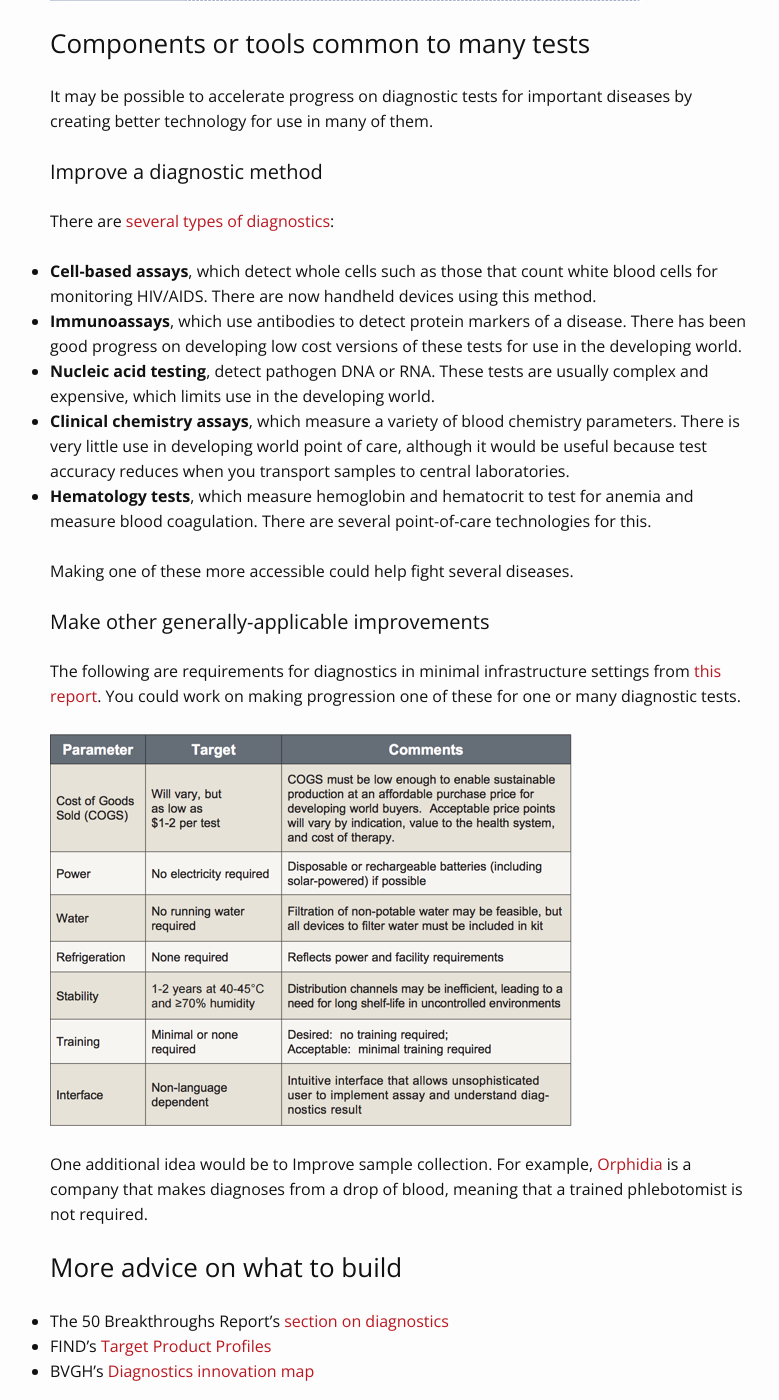
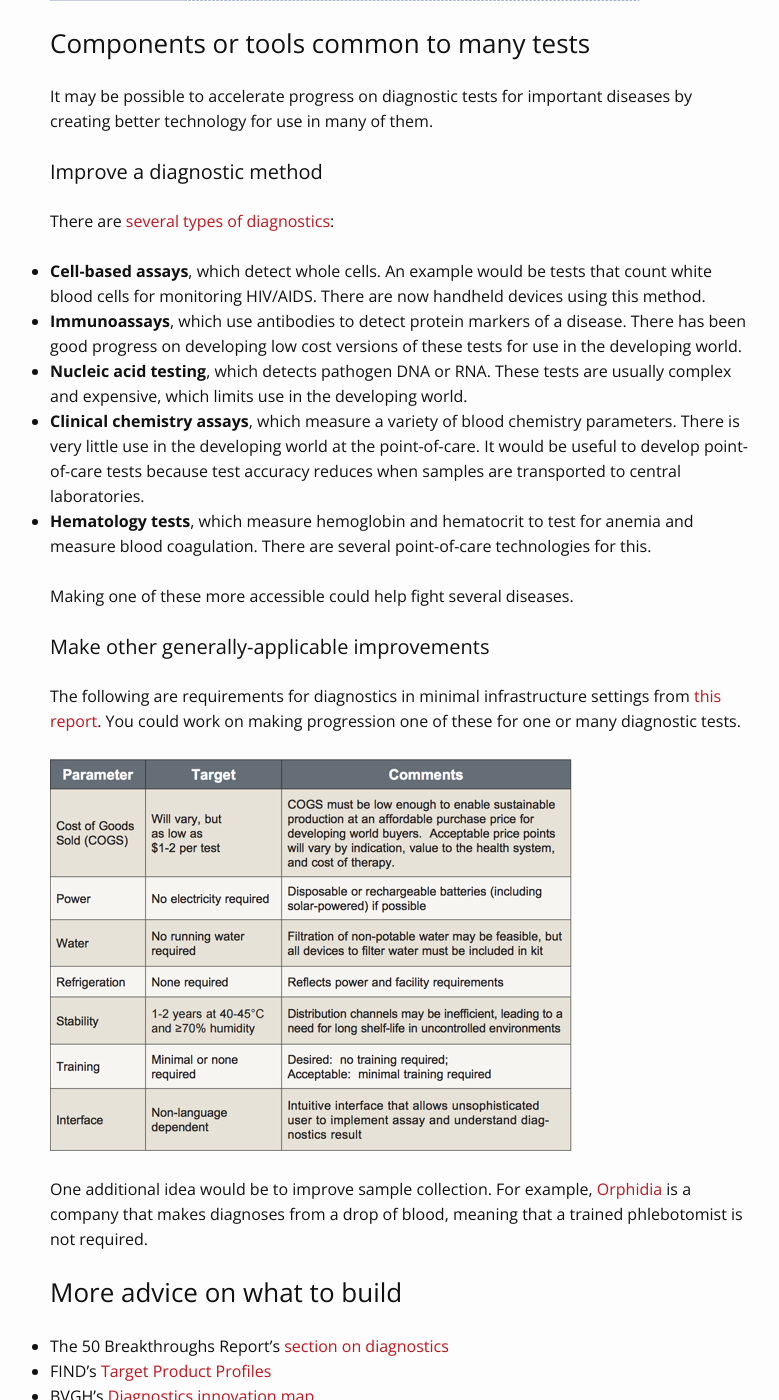
Before and after one commit to richardbatty/good-technology-project, a Jekyll site: the page built from _problems/diagnostics_for_the_developing_world.md, in a window 1280 px wide and 1400 px high, scrolled down 3443 px. Shown: the whole window, without its empty margins (240-1019 px from the left). Built offline with Jekyll 4.4.1, drawn with Linux system fonts in a browser that asks for light colours; comment, search, counter and statistics services are not loaded; some of the changed text lies outside the part shown.

Commit message:
Cleaning up biosurveillance and diagnostics

```diff
--- a/_problems/diagnostics_for_the_developing_world.md
+++ b/_problems/diagnostics_for_the_developing_world.md
@@ -44,10 +44,10 @@ It may be possible to accelerate progress on diagnostic tests for important dise
 
 There are [several types of diagnostics](https://ligtt.org/sites/all/files/page/50BTs-Consolidated.pdf#page=166):
 
-* **Cell-based assays**, which detect whole cells such as those that count white blood cells for monitoring HIV/AIDS. There are now handheld devices using this method.
+* **Cell-based assays**, which detect whole cells. An example would be tests that count white blood cells for monitoring HIV/AIDS. There are now handheld devices using this method.
 * **Immunoassays**, which use antibodies to detect protein markers of a disease. There has been good progress on developing low cost versions of these tests for use in the developing world.
-* **Nucleic acid testing**, detect pathogen DNA or RNA. These tests are usually complex and expensive, which limits use in the developing world.
-* **Clinical chemistry assays**, which measure a variety of blood chemistry parameters. There is very little use in developing world point of care, although it would be useful because test accuracy reduces when you transport samples to central laboratories.
+* **Nucleic acid testing**, which detects pathogen DNA or RNA. These tests are usually complex and expensive, which limits use in the developing world.
+* **Clinical chemistry assays**, which measure a variety of blood chemistry parameters. There is very little use in the developing world at the point-of-care. It would be useful to develop point-of-care tests because test accuracy reduces when samples are transported to central laboratories.
 * **Hematology tests**, which measure hemoglobin and hematocrit to test for anemia and measure blood coagulation. There are several point-of-care technologies for this.
 
 Making one of these more accessible could help fight several diseases.
@@ -58,7 +58,7 @@ The following are requirements for diagnostics in minimal infrastructure setting
 
 ![image alt text](/assets/images/requirements_in_minimal_infrastructure_settings.png)
 
-One additional idea would be to Improve sample collection. For example, [Orphidia](http://www.orphidia.com/) is a company that makes diagnoses from a drop of blood, meaning that a trained phlebotomist is not required.
+One additional idea would be to improve sample collection. For example, [Orphidia](http://www.orphidia.com/) is a company that makes diagnoses from a drop of blood, meaning that a trained phlebotomist is not required.
 
 ### More advice on what to build
 
@@ -74,7 +74,7 @@ One additional idea would be to Improve sample collection. For example, [Orphidi
 
 ![image alt text](/assets/images/diagnostics_dalys_saved.png)
 
-We haven’t looked closely yet at the methodology behind this estimates, although given the source, we think it would be difficult to do better than these estimates without a great deal of domain-relevant expertise.
+We haven’t looked closely yet at the methodology behind this estimates, but given the source we think it would be difficult to do better than these estimates without a great deal of domain-relevant expertise.
 
 These potential impacts are huge. However, it’s important to remember that your project’s expected impact will likely be significantly lower for several reasons:
 
```
Also changed, not shown: other parts of _problems/diagnostics_for_the_developing_world.md (+2 -2 lines), _problems/biosurveillance.md (+1 -1 lines).
